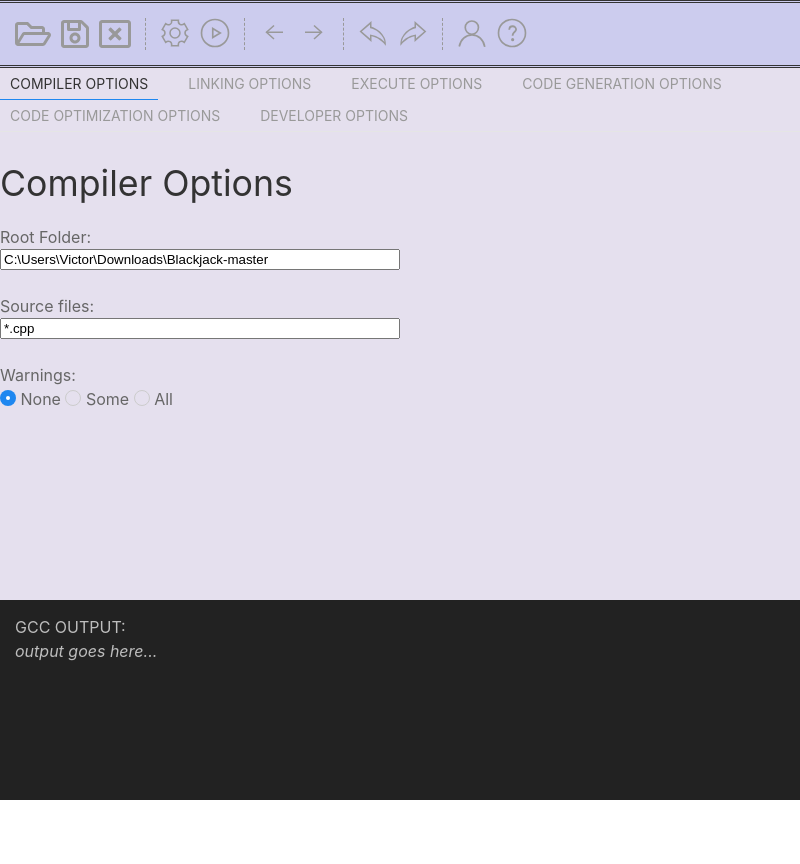
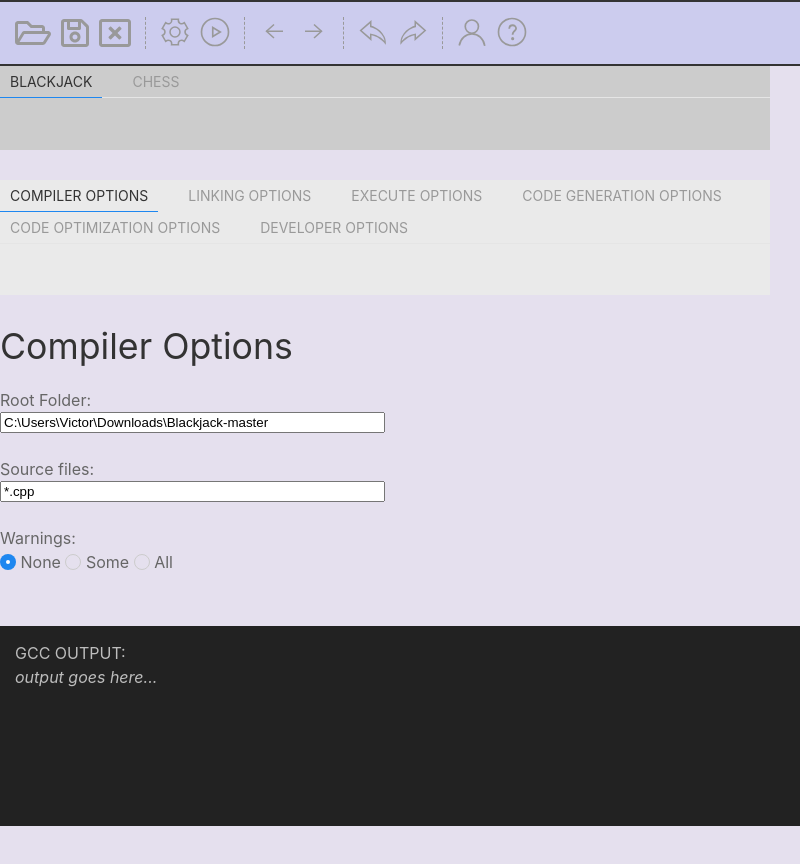
Before and after one commit to NellybettIrahola/smartgcc, an Electron app: page tabs.html in a window 800 px wide. Before the commit the page ends 800 px from the top, so only its background shows below. Drawn offline with Linux system fonts and the light colour scheme.

Commit message:
Prototype++ :: Multi-project mockup

```diff
--- a/tabs.html
+++ b/tabs.html
@@ -20,11 +20,30 @@
 input[type=text], textarea, select {
     min-width: 50%;
 }
+.container {
+    display: flex;
+    flex-wrap: wrap;
+    flex-direction: column;
+    justify-content: start;
+    align-items: auto;
+    align-content: start;
+    height: 100%;
+}
+.item-top, .item-bottom {
+    width: 100%;
+}
+.item-top {
+    height: 70%;
+}
+.item-bottom {
+    height: 30%;
+    min-height: 200px;
+}
 </style>
 </head>
 
 <body style="background: #e5e0ee">
-    <div class="uk-padding-small" style="background: #cce; border-bottom: 3px double #333; border-top: 3px double #333">
+    <div class="uk-padding-small" style="background: #cce; border-bottom: 2px solid #333; border-top: 2px solid #333">
         <ul class="uk-iconnav">
             <li><a href="#" class=".uk-margin" uk-tooltip="Open"><i class="far fa-folder-open fa-2x"></i></a></li>
             <li><a href="#" class=".uk-margin" uk-tooltip="Save"><i class="far fa-save fa-2x"></i></a></li>
@@ -43,8 +62,15 @@
             <li><a href="#" class=".uk-margin" uk-tooltip="Help" uk-icon="ratio: 1.5; icon: question"></a></li>
         </ul>
     </div>
-    <div uk-grid>
-        <div class="uk-width-auto@m">
+    <div class="container">
+        <div uk-grid class="item-top">
+            <div class="uk-width-auto@m" style="background: #ccc;">
+                <ul class="uk-tab-left" uk-tab="">
+                    <li><a href="#" onclick='document.querySelector("input[name=root-folder]").value = "C:\Users\Victor\Downloads\Blackjack-master"'>Blackjack</a></li>
+                    <li><a href="#" onclick='document.querySelector("input[name=root-folder]").value = "C:\Users\Victor\Downloads\ChessGameCPP-master"'>Chess</a></li>
+                </ul>
+            </div>
+            <div class="uk-width-auto@m" style="background: #eaeaea;">
                 <ul class="uk-tab-left" uk-tab="connect: #component-tab-left; animation: uk-animation-fade">
                     <li><a href="#">Compiler options</a></li>
                     <li><a href="#">Linking options</a></li>
@@ -119,10 +145,11 @@
                 </form>
             </div>
         </div>
-    <div class="uk-light uk-background-secondary uk-padding-small" style="position: absolute; bottom: 0; height: 25%; width: 100%; box-sizing: border-box; overflow: scroll;">
+        <div class="item-bottom uk-light uk-background-secondary uk-padding-small" style="height: 25%; width: 100%; box-sizing: border-box; overflow: scroll;">
             GCC OUTPUT:<br/>
             <div id="gcc-output">
                 <i>output goes here...</i>
+            </div>
         </div>
     </div>
 
```
Lines whose indentation alone changed are shown as unchanged.
